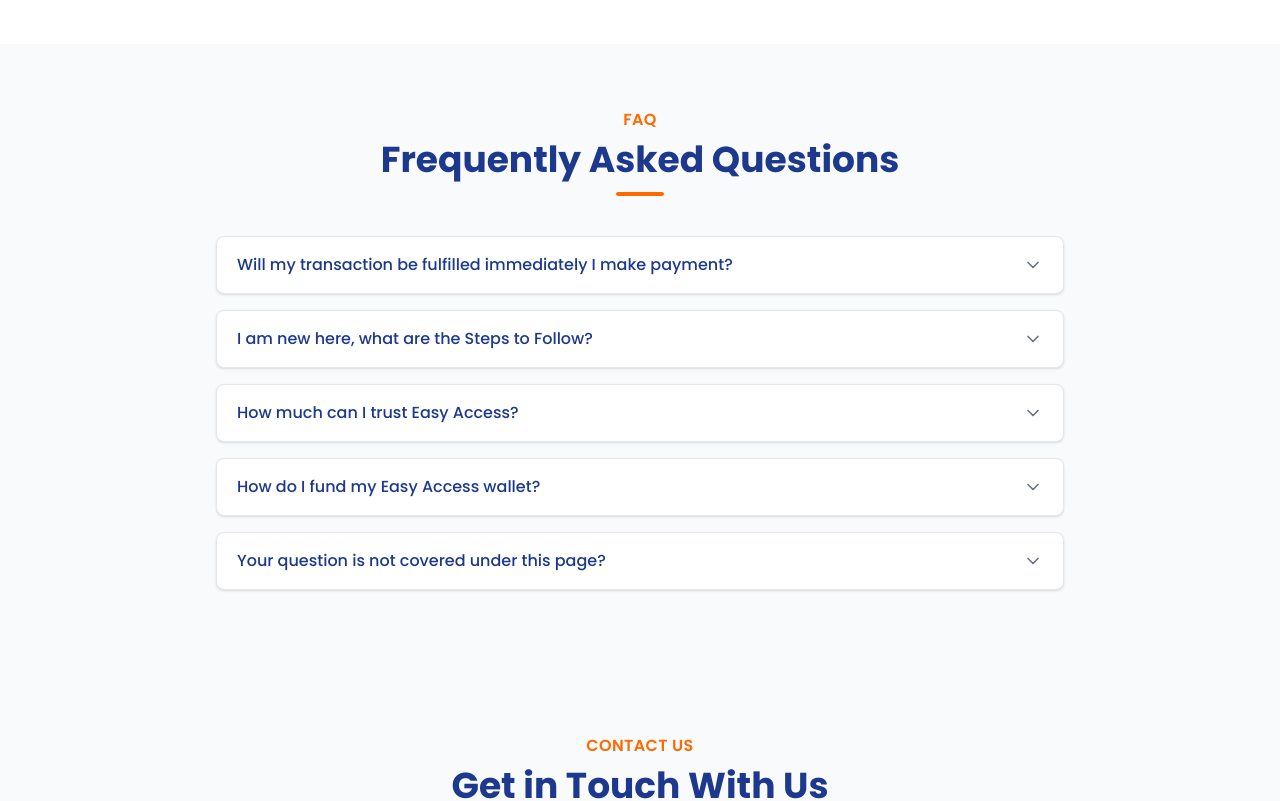
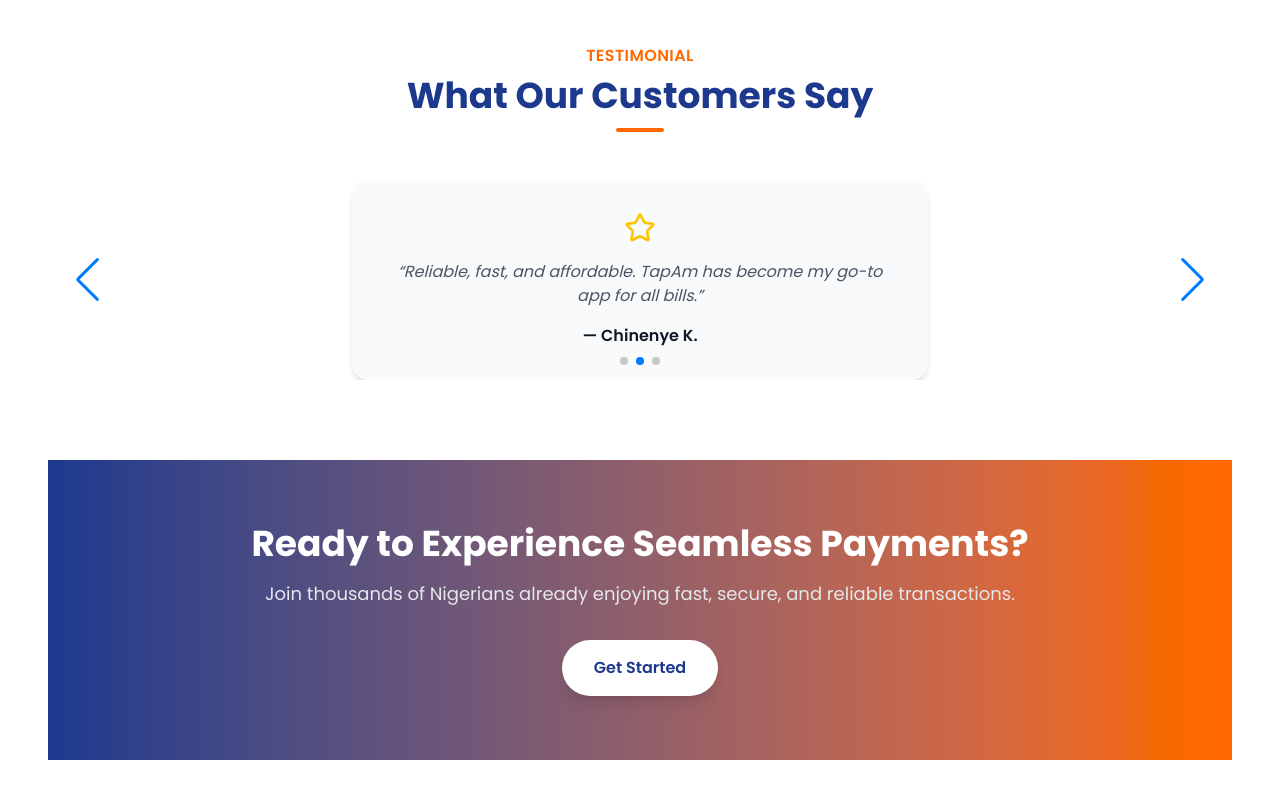
Before and after one commit to iamvenpolex/polexvtu, a Next.js app: page / in a window 1280 px wide. Shown: the part 2580-3381 px from the top of the page. Built offline with nearby package versions, Linux system fonts and the light colour scheme.

Commit message:
updating the about section

```diff
--- a/components/About.tsx
+++ b/components/About.tsx
@@ -1,7 +1,12 @@
 "use client";
 
 import { motion } from "framer-motion";
-import { Users, Target, Shield } from "lucide-react";
+import { Users, Target, Shield, Star } from "lucide-react";
+import { Swiper, SwiperSlide } from "swiper/react";
+import { Pagination, Autoplay, Navigation } from "swiper/modules";
+import "swiper/css";
+import "swiper/css/pagination";
+import "swiper/css/navigation";
 
 export default function About() {
   return (
@@ -88,6 +93,97 @@
           </p>
         </motion.div>
       </div>
+
+      {/* Testimonials Carousel */}
+      <div className="max-w-6xl mx-auto mt-20 text-center">
+        {/* Section Heading */}
+        <motion.div
+          initial={{ opacity: 0, y: 20 }}
+          whileInView={{ opacity: 1, y: 0 }}
+          transition={{ duration: 0.6 }}
+        >
+          <h3 className="text-orange-500 font-semibold uppercase tracking-wide text-sm sm:text-base">
+            Testimonial
+          </h3>
+          <h2 className="text-2xl sm:text-3xl md:text-4xl font-bold text-blue-900 mt-2">
+            What Our Customers Say
+          </h2>
+          <div className="w-12 h-1 bg-orange-500 mx-auto mt-3 rounded-full"></div>
+        </motion.div>
+
+        <Swiper
+          modules={[Pagination, Autoplay, Navigation]}
+          spaceBetween={30}
+          slidesPerView={1}
+          loop={true}
+          autoplay={{ delay: 4000, disableOnInteraction: false }}
+          pagination={{ clickable: true }}
+          navigation
+          className="mt-12"
+        >
+          {/* Testimonial 1 */}
+          <SwiperSlide>
+            <div className="bg-gray-50 p-8 rounded-2xl shadow-md max-w-xl mx-auto">
+              <Star className="w-8 h-8 text-yellow-400 mx-auto mb-4" />
+              <p className="text-gray-600 italic">
+                “TapAm makes paying for data and electricity so easy. I save
+                time and stress every day!”
+              </p>
+              <h4 className="mt-4 font-semibold text-gray-900">— Adebayo S.</h4>
+            </div>
+          </SwiperSlide>
+
+          {/* Testimonial 2 */}
+          <SwiperSlide>
+            <div className="bg-gray-50 p-8 rounded-2xl shadow-md max-w-xl mx-auto">
+              <Star className="w-8 h-8 text-yellow-400 mx-auto mb-4" />
+              <p className="text-gray-600 italic">
+                “Reliable, fast, and affordable. TapAm has become my go-to app
+                for all bills.”
+              </p>
+              <h4 className="mt-4 font-semibold text-gray-900">
+                — Chinenye K.
+              </h4>
+            </div>
+          </SwiperSlide>
+
+          {/* Testimonial 3 */}
+          <SwiperSlide>
+            <div className="bg-gray-50 p-8 rounded-2xl shadow-md max-w-xl mx-auto">
+              <Star className="w-8 h-8 text-yellow-400 mx-auto mb-4" />
+              <p className="text-gray-600 italic">
+                “I love the smooth experience. TapAm is secure and trustworthy —
+                highly recommend!”
+              </p>
+              <h4 className="mt-4 font-semibold text-gray-900">— Musa A.</h4>
+            </div>
+          </SwiperSlide>
+        </Swiper>
+      </div>
+
+      {/* CTA Section */}
+      <div className="bg-gradient-to-r from-blue-900 to-orange-500 py-16 mt-20">
+        <motion.div
+          className="max-w-4xl mx-auto text-center px-6"
+          initial={{ opacity: 0, y: 20 }}
+          whileInView={{ opacity: 1, y: 0 }}
+          transition={{ duration: 0.6 }}
+        >
+          <h2 className="text-2xl sm:text-3xl md:text-4xl font-bold text-white">
+            Ready to Experience Seamless Payments?
+          </h2>
+          <p className="mt-4 text-lg text-gray-200">
+            Join thousands of Nigerians already enjoying fast, secure, and
+            reliable transactions.
+          </p>
+          <a
+            href="/login"
+            className="inline-block mt-8 px-8 py-4 bg-white text-blue-900 font-semibold rounded-full shadow-lg hover:bg-gray-100 transition duration-300"
+          >
+            Get Started
+          </a>
+        </motion.div>
+      </div>
     </section>
   );
 }
--- a/package.json
+++ b/package.json
@@ -13,7 +13,8 @@
     "lucide-react": "^0.542.0",
     "next": "15.5.2",
     "react": "19.1.0",
-    "react-dom": "19.1.0"
+    "react-dom": "19.1.0",
+    "swiper": "^11.2.10"
   },
   "devDependencies": {
     "@eslint/eslintrc": "^3",
```
Also changed, not shown: 1 other file (tests, documents, lock files or other folders).
